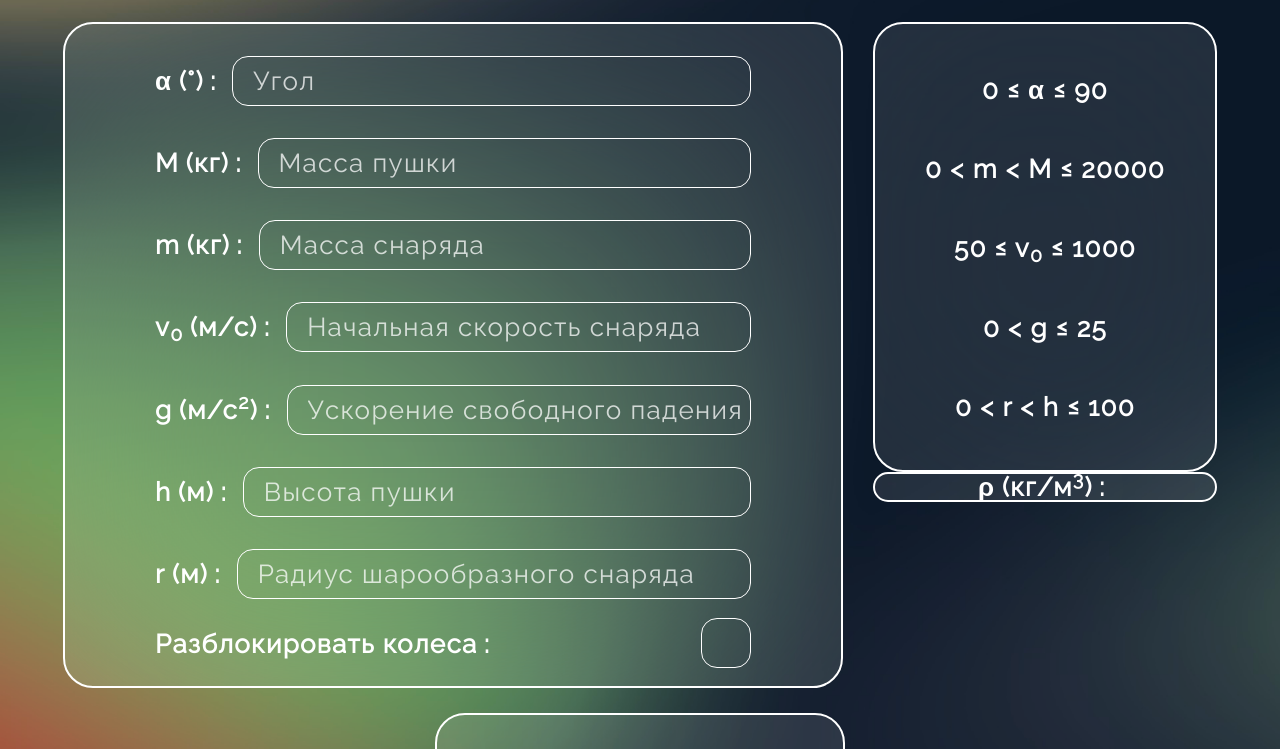
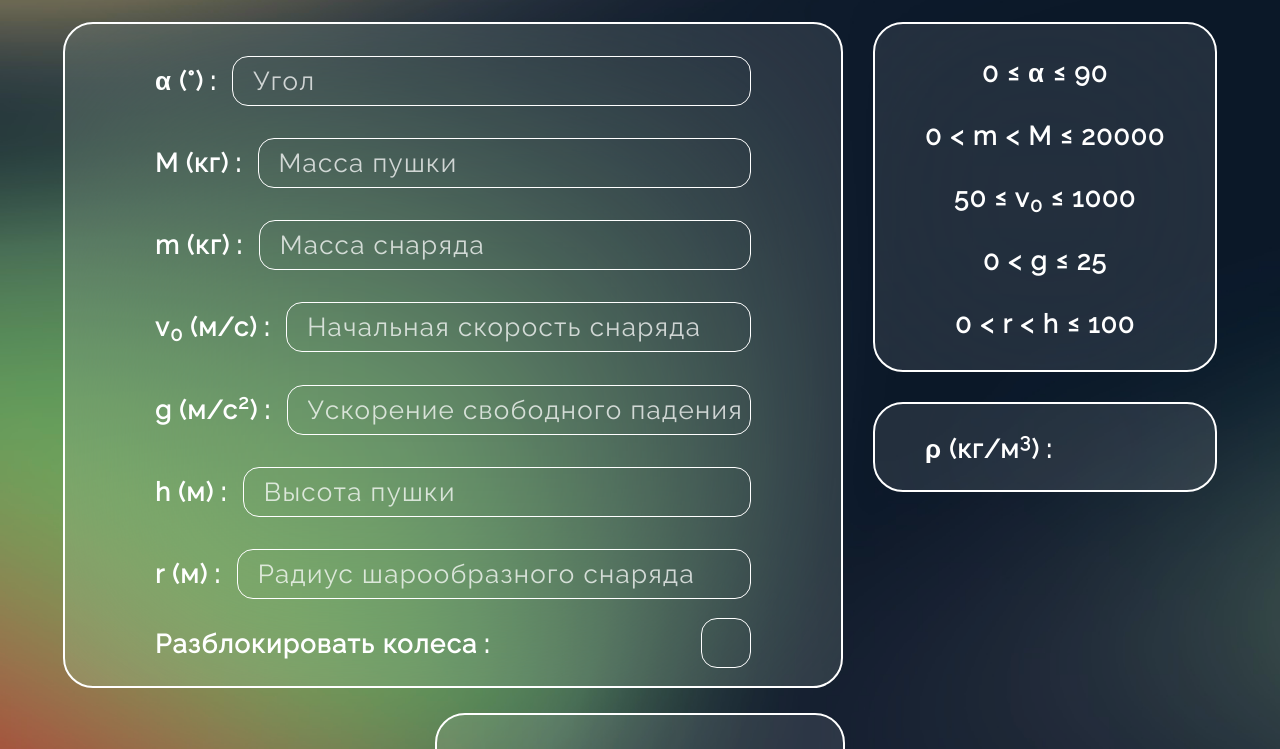
Before and after one commit to frizyyu/fiZika, a plain HTML site: page index.html in a window 1280 px wide. Shown: the part 51-800 px from the top of the page. Drawn offline with nearby package versions, Linux system fonts and the light colour scheme.

Commit message:
lost media

```diff
--- a/style/main.css
+++ b/style/main.css
@@ -124,16 +124,31 @@
     transform: rotate(45deg);
 }
 
-.constraints {
-    height: 450px;
+.fst-page__right {
+    display: flex;
+    flex-direction: column;
+    gap: 30px;
 }
 
-.constraints__list {
+.constraints {
+    height: 350px;
+}
+
+.auxiliary {
+    height: 90px;
+}
+
+.constraints__list, .auxiliary__list {
     height: inherit;
     display: flex;
     flex-direction: column;
     justify-content: space-evenly;
     margin: 0 50px;
+}
+
+.auxiliary__item  {
+    display: flex;
+    justify-content: space-between;
 }
 
 .fst-page__generate {
```
